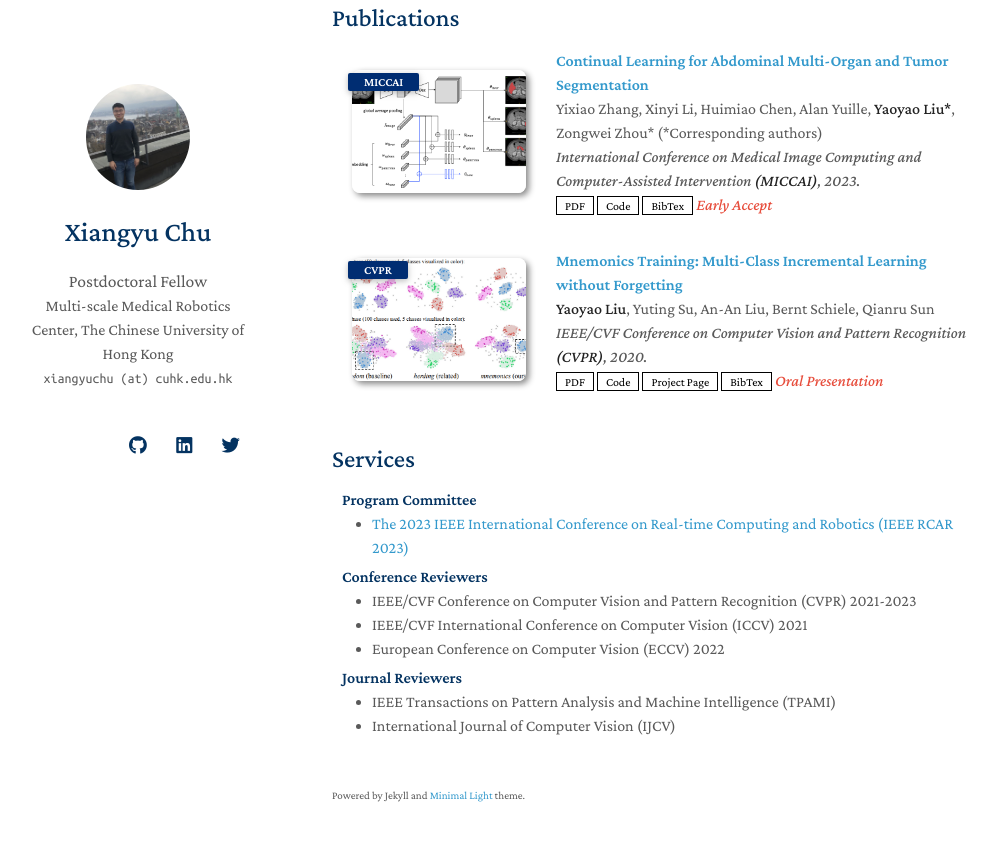
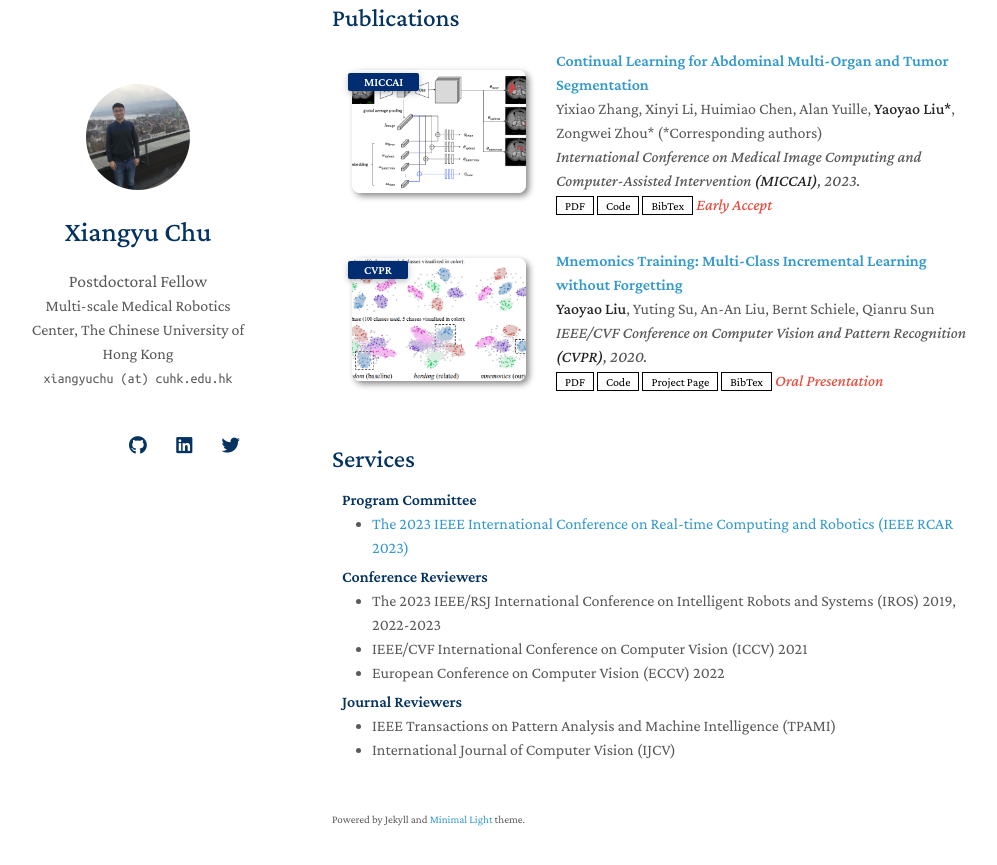
Before and after one commit to xiangyuchu03/xiangyuchu03.github.io, a Jekyll site: the page built from index.md, in a window 1280 px wide and 900 px high, scrolled down 807 px. Shown: the top 865 px of the window, without its empty margins (138-1135 px from the left). Built offline with Jekyll 4.4.1, drawn with Linux system fonts in a browser that asks for light colours; nearby versions of some CDN libraries; a style sheet for code colours, icons or effects is not loaded; our own code applies the rules of GitHub Pages for plain Markdown files.

Commit message:
Update services.md

```diff
--- a/_includes/services.md
+++ b/_includes/services.md
@@ -9,7 +9,7 @@
 <h4 style="margin:0 10px 0;">Conference Reviewers</h4>
 
 <ul style="margin:0 0 5px;">
-  <li><a href="http://cvpr2023.thecvf.com/"><autocolor>IEEE/CVF Conference on Computer Vision and Pattern Recognition (CVPR) 2021-2023</autocolor></a></li>
+  <li><a href=""><autocolor>The 2023 IEEE/RSJ International Conference on Intelligent Robots and Systems (IROS) 2019, 2022-2023</autocolor></a></li>
   <li><a href="http://iccv2021.thecvf.com/"><autocolor>IEEE/CVF International Conference on Computer Vision (ICCV) 2021</autocolor></a></li>
   <li><a href="https://eccv2022.ecva.net/"><autocolor>European Conference on Computer Vision (ECCV) 2022</autocolor></a></li>
 </ul>
```
